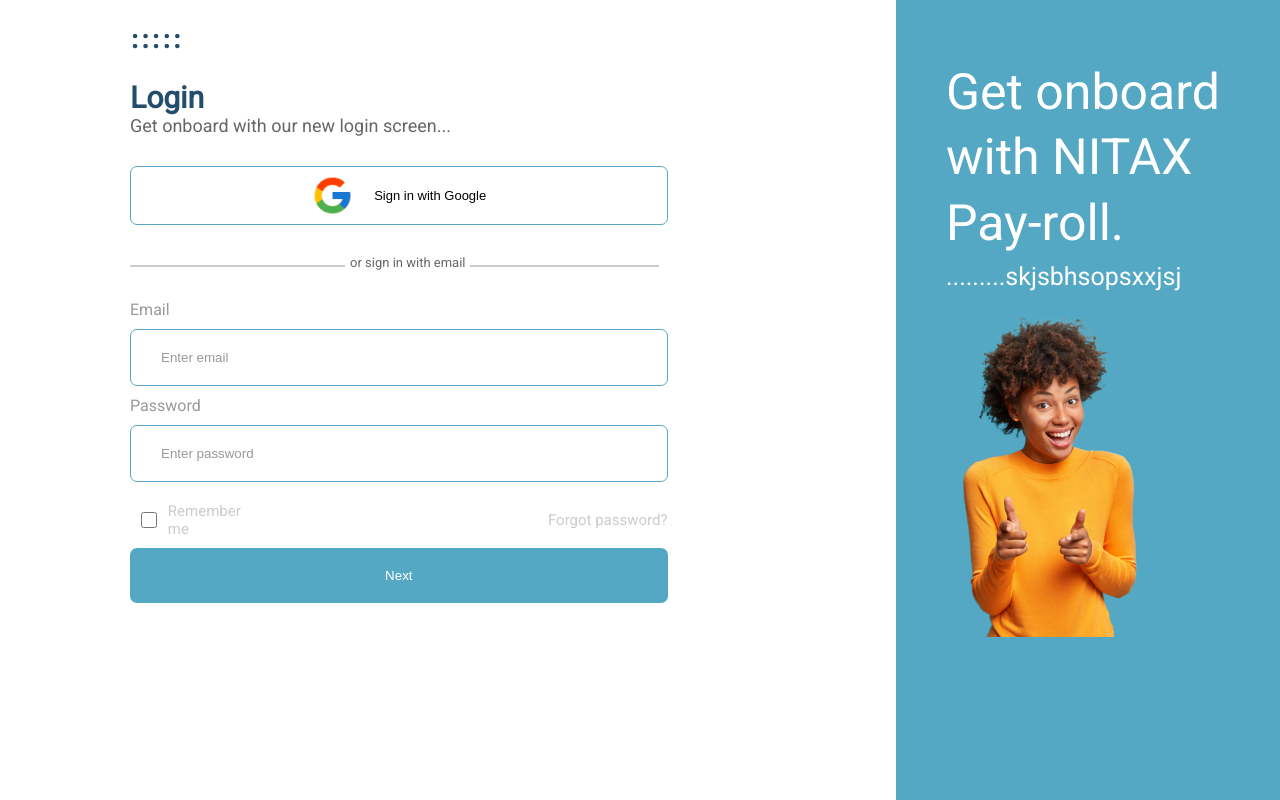
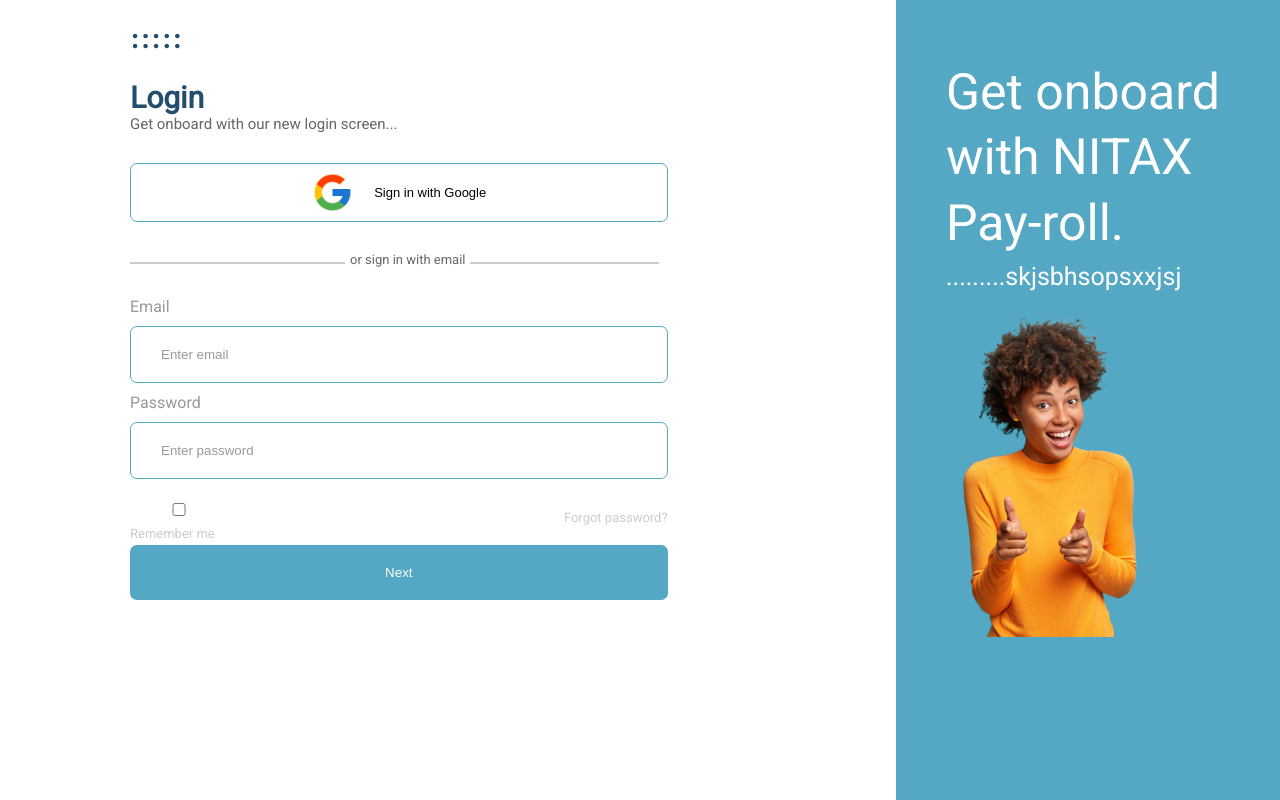
Before and after one commit to Henrybeecoder/nitexpayroll, a React (Create React App) app: page / in a window 1280 px wide. Built offline with nearby package versions, Linux system fonts and the light colour scheme.

Commit message:
Changed the font size in the ogin screen

```diff
--- a/src/components/CSS/login_screen.css
+++ b/src/components/CSS/login_screen.css
@@ -10,7 +10,7 @@
     margin: 20px 0 0 0
 }
 .onboard {
-    font-size: 18px;
+    font-size: 15px;
     font-weight: 300;
     color: #666666;
 }
@@ -76,10 +76,7 @@
 hr {
     margin-top: 10px
 }
-.remember-me {
-    display:flex;
 
-}
 .email-check {
     position: absolute;
     width: 6%;
--- a/src/components/Login_logic_model/login_screen.js
+++ b/src/components/Login_logic_model/login_screen.js
@@ -138,5 +138,5 @@
 justify-content: space-between;
 align-items: center;
 color: #CCCCCC;
-font-size: 15px;
+font-size: 13px;
 `
```
